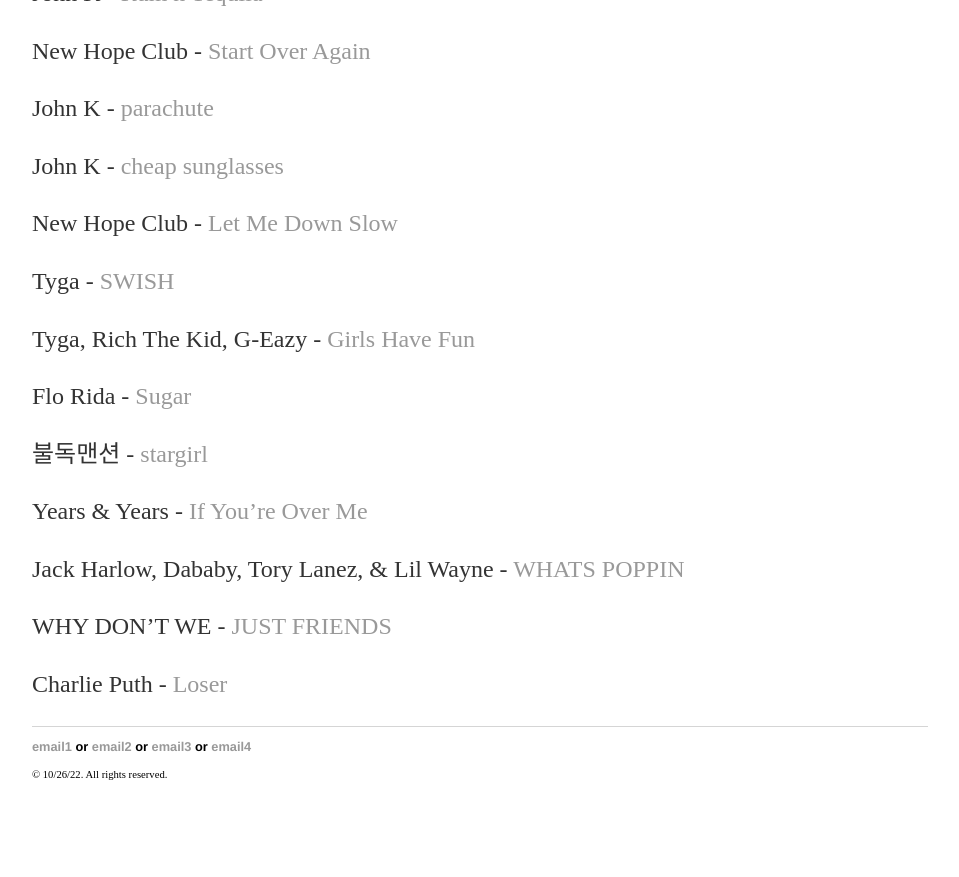
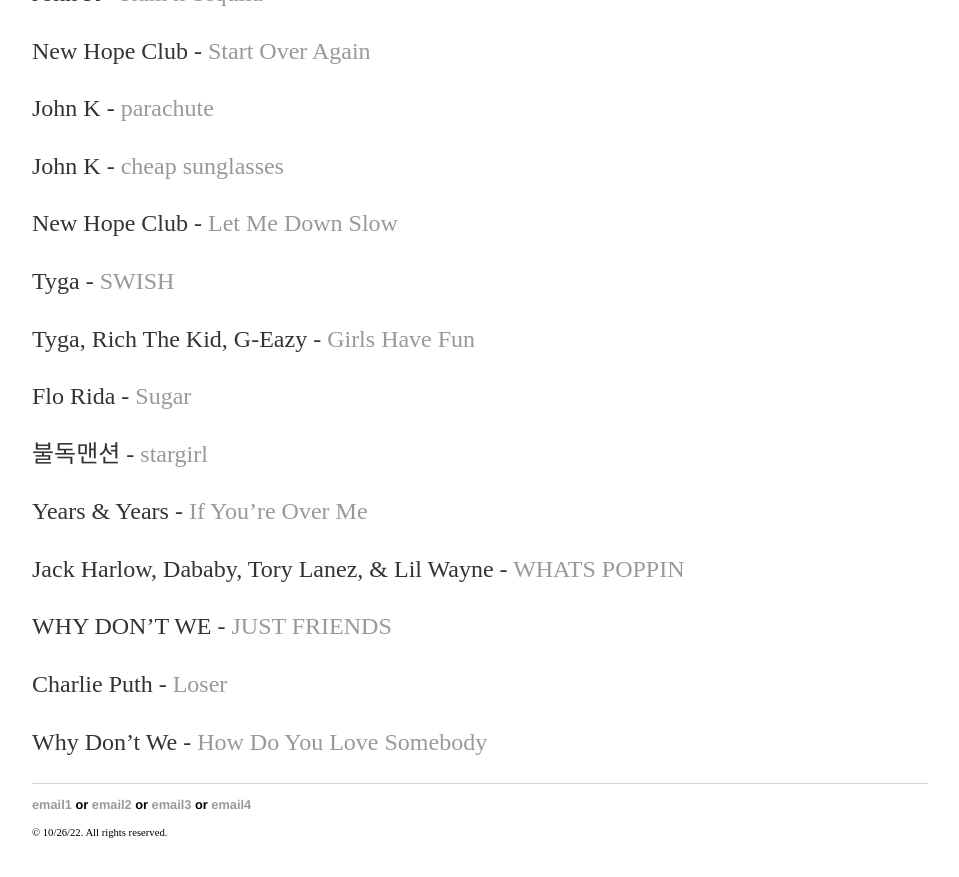
Before and after one commit to yjkweon24/yjkweon24.github.io, a Jekyll site: the page built from _posts/2018-10-23-songs-that-i-love.md, in a window 1280 px wide and 900 px high, scrolled down 23495 px. Shown: the top 877 px of the window, without its empty margins (160-1119 px from the left). Built offline with Jekyll 4.4.1, drawn with Linux system fonts in a browser that asks for light colours; before the commit the page ends 24337 px from its top, so only the background shows below that.

Commit message:
Update 2018-10-23-songs-that-i-love.md

```diff
--- a/_posts/2018-10-23-songs-that-i-love.md
+++ b/_posts/2018-10-23-songs-that-i-love.md
@@ -833,3 +833,5 @@
 WHY DON'T WE - [JUST FRIENDS](https://www.youtube.com/watch?v=vJF9kJxQpBY)
 
 Charlie Puth - [Loser](https://www.youtube.com/watch?v=Sp6BS-rSr98)
+
+Why Don't We - [How Do You Love Somebody](https://youtu.be/ODiOjXooadA)
```
